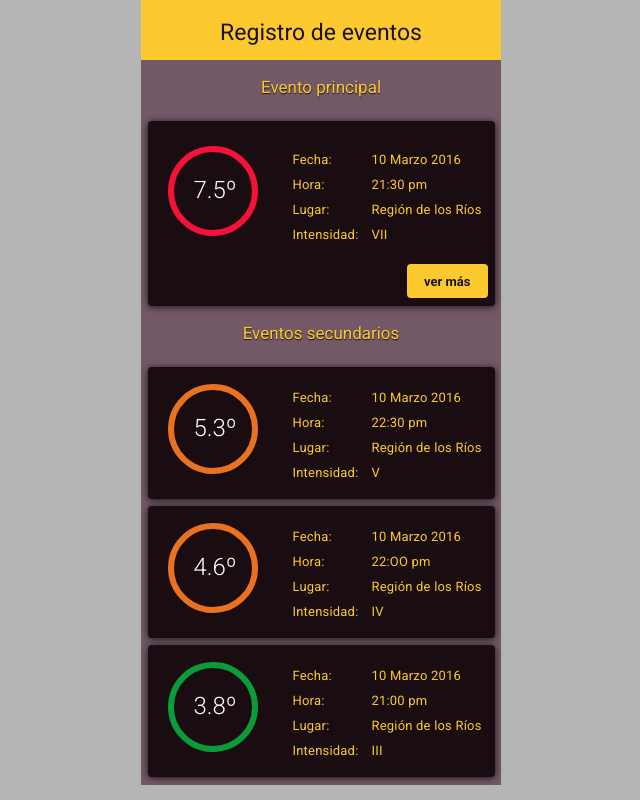
After one commit to ClaudioGC/redport, a PHP site: page /eventos.html in a window 1280 px wide. The commit adds this page. Shown: the whole page, without its empty margins (319-959 px from the left). Run offline with PHP 8.4, Linux system fonts and the light colour scheme; some libraries are stand-ins or nearby versions.

Commit message:
nuevas páginas
-Eventos
-Evento

```diff
--- /dev/null
+++ b/eventos.html
@@ -0,0 +1,147 @@
+<!DOCTYPE html>
+<html lang="en">
+<head>
+
+	<meta charset="UTF-8">
+  <meta name="viewport" content="width=device-width, user-scalable=no, initial-scale=1.0, maximum-scale=1.0, minimum-scale=1.0">
+	<title>redport</title>
+
+  <link rel='stylesheet' type='text/css' href='sass/main.css' />
+  <link href="https://fonts.googleapis.com/css?family=Roboto:100,300,400,500,700" rel="stylesheet">
+   <link href="https://file.myfontastic.com/KHbqgc9xxoCbZJYRdioaqd/icons.css" rel="stylesheet">
+</head>
+ <body>
+   <div class="pagina">
+   <!-- ======= header======= -->
+  <div class="header">
+    <div class="back-button"><a href="home.html"><div class="rpicon-back"></div></a></div>
+    <div class="title_header"><h1>Registro de eventos</h1></div>
+
+  </div>
+
+<div class="container_void">
+  <h1>Evento principal</h1>
+</div>
+<div class="container">
+<div class="container_event_main">
+<div class="number_box_red">
+  <p id="numero">7.5º</p>
+</div>
+<div class="table">
+    <table>
+      <tr>
+        <td class="celda"><p class="table_text">Fecha:</p></td>
+        <td><p class="table_text">10 Marzo 2016</p></td>
+      </tr>
+      <tr>
+        <td class="celda"><p class="table_text">Hora:</p></td>
+        <td><p class="table_text">21:30 pm</p></td>
+      </tr>
+      <tr>
+        <td class="celda"><p class="table_text">Lugar:</p></td>
+        <td><p class="table_text">Región de los Ríos</p></td>
+      </tr>
+      <tr>
+        <td class="celda"><p class="table_text">Intensidad:</p></td>
+        <td><p class="table_text">VII</p></td>
+      </tr>
+    </table>
+  </div>
+  <div class="container_button">
+<div class="button_two"><a href="evento.html">ver más</a></div>
+</div>
+</div>
+</div>
+
+<div class="container_void">
+  <h1>Eventos secundarios</h1>
+</div>
+
+<div class="container">
+<div class="container_event">
+  <div class="number_box_orange">
+    <p id="numero">5.3º</p>
+  </div>
+  <div class="table">
+      <table>
+        <tr>
+          <td class="celda"><p class="table_text">Fecha:</p></td>
+          <td><p class="table_text">10 Marzo 2016</p></td>
+        </tr>
+        <tr>
+          <td class="celda"><p class="table_text">Hora:</p></td>
+          <td><p class="table_text">22:30 pm</p></td>
+        </tr>
+        <tr>
+          <td class="celda"><p class="table_text">Lugar:</p></td>
+          <td><p class="table_text">Región de los Ríos</p></td>
+        </tr>
+        <tr>
+          <td class="celda"><p class="table_text">Intensidad:</p></td>
+          <td><p class="table_text">V</p></td>
+        </tr>
+      </table>
+    </div>
+</div>
+</div>
+
+<div class="container">
+<div class="container_event">
+  <div class="number_box_orange">
+    <p id="numero">4.6º</p>
+  </div>
+  <div class="table">
+      <table>
+        <tr>
+          <td class="celda"><p class="table_text">Fecha:</p></td>
+          <td><p class="table_text">10 Marzo 2016</p></td>
+        </tr>
+        <tr>
+          <td class="celda"><p class="table_text">Hora:</p></td>
+          <td><p class="table_text">22:OO pm</p></td>
+        </tr>
+        <tr>
+          <td class="celda"><p class="table_text">Lugar:</p></td>
+          <td><p class="table_text">Región de los Ríos</p></td>
+        </tr>
+        <tr>
+          <td class="celda"><p class="table_text">Intensidad:</p></td>
+          <td><p class="table_text">IV</p></td>
+        </tr>
+      </table>
+    </div>
+</div>
+</div>
+
+<div class="container">
+<div class="container_event">
+  <div class="number_box_green">
+    <p id="numero">3.8º</p>
+  </div>
+  <div class="table">
+      <table>
+        <tr>
+          <td class="celda"><p class="table_text">Fecha:</p></td>
+          <td><p class="table_text">10 Marzo 2016</p></td>
+        </tr>
+        <tr>
+          <td class="celda"><p class="table_text">Hora:</p></td>
+          <td><p class="table_text">21:00 pm</p></td>
+        </tr>
+        <tr>
+          <td class="celda"><p class="table_text">Lugar:</p></td>
+          <td><p class="table_text">Región de los Ríos</p></td>
+        </tr>
+        <tr>
+          <td class="celda"><p class="table_text">Intensidad:</p></td>
+          <td><p class="table_text">III</p></td>
+        </tr>
+      </table>
+    </div>
+</div>
+</div>
+
+
+  </div>
+ </body>
+</html>
--- a/home.html
+++ b/home.html
@@ -22,7 +22,7 @@
 
 <div class="container">
   <h1>Sismo de mayor intensidad</h1>
-<div class="number_box">
+<div class="number_box_red">
   <p id="numero">7.5º</p>
 </div>
 <div class="table">
@@ -46,7 +46,7 @@
     </table>
   </div>
   <div class="container_button">
-<div class="button_two"><a href="#">ver registro</a></div>
+<div class="button_two"><a href="eventos.html">ver registro</a></div>
 </div>
 </div>
 
--- a/index.html
+++ b/index.html
@@ -22,7 +22,7 @@
 
 <div class="container">
   <h1>Sismo de mayor intensidad</h1>
-<div class="number_box">
+<div class="number_box_red">
   <p id="numero">7.5º</p>
 </div>
 <div class="table">
--- a/sass/_container.sass
+++ b/sass/_container.sass
@@ -1,4 +1,5 @@
 // módulos contenedores
+
 
 .container
 
@@ -22,7 +23,7 @@
 		font-size: $titulo_modulo_2
 		font-family: $font-family
 		font-weight: $font_light
-		padding: 15px 60px 40px 60px
+		padding: 15px 40px 40px 40px
 		position: relative
 		color: $font-color
 
@@ -73,3 +74,26 @@
 
 		position: relative
 		display: block
+
+
+.container_void
+
+	width: $ancho_contenedor
+	height: 100%
+	margin: 0 auto
+	display: block
+
+	.edit_title
+
+	h1
+
+		margin: 0 auto
+		display: block
+		text-align: center
+		font-size: $titulo_modulo
+		font-family: $font-family
+		font-weight: $font_normal
+		padding: 17px 60px 17px 60px
+		position: relative
+		color: $font-color
+		text-shadow: 0.2px 0.8px 1px rgba(0,0,0,.8)
--- a/sass/_events.sass
+++ b/sass/_events.sass
@@ -1,6 +1,15 @@
 // datos de evento
 
-.number_box
+.container_event
+
+	padding: 17px 0px 0px 0px
+
+.container_event_main
+
+	padding: 25px 0px 0px 0px
+
+
+.number_box_red
 
 	width: 90px
 	height: 90px
@@ -9,10 +18,29 @@
 	border-radius: 50%
 	border: 6px solid #f71138
 
+.number_box_orange
+
+	width: 90px
+	height: 90px
+	margin: 0 20px 20px 20px
+	display: inline-block
+	border-radius: 50%
+	border: 6px solid #ea711f
+
+.number_box_green
+
+	width: 90px
+	height: 90px
+	margin: 0 20px 20px 20px
+	display: inline-block
+	border-radius: 50%
+	border: 6px solid #099c38
 
 #numero
 
 	font-size: 24px
+	font-family: $font-family
+	font-weight: $font_light
 	text-align: center
 	color: white
 
@@ -41,3 +69,27 @@
 	padding-left: 10px
 	padding-right: 0
 	color: $font-color
+
+.container
+
+	.event_h2
+
+		font-size: $subtitulo_modulo
+		font-family: $font-family
+		font-weight: $font_light
+		text-align: left
+		margin-left: 26px
+		margin-right: 23px
+		margin-top: 0px
+		letter-spacing: 0.2px
+		padding-bottom: 5px
+		color: $font-color
+		border-bottom: 1px solid
+
+	.event_table
+
+		width: 214px
+		display:inline-block
+		position: relative
+		padding-left: 22px
+		margin-bottom: 10px
--- a/sass/_variables.sass
+++ b/sass/_variables.sass
@@ -22,7 +22,7 @@ $texto_boton_chico: 14px
 $ancho_pantalla: 360px
 $ancho_contenedor: 347px
 
-//variable de transicíón toggle_button
+//variable de transición toggle_button
 
 $transition: all .3s
 $off_color: #f71138
@@ -43,3 +43,5 @@ $border_button_color: #fcc92f // color de borde de botón
 $small_button: #fcc92f // color de botones pequeños
 $button_color: #fcc92f// color de fondo para botón grande
 $input_color: #1c1216 // color de fondo del input
+
+//color
--- a/sass/main.css
+++ b/sass/main.css
@@ -454,7 +454,13 @@ body {
     width: 0;
     color: #fcc92f; }
 
-.number_box {
+.container_event {
+  padding: 17px 0px 0px 0px; }
+
+.container_event_main {
+  padding: 25px 0px 0px 0px; }
+
+.number_box_red {
   width: 90px;
   height: 90px;
   margin: 0 20px 20px 20px;
@@ -462,8 +468,26 @@ body {
   border-radius: 50%;
   border: 6px solid #f71138; }
 
+.number_box_orange {
+  width: 90px;
+  height: 90px;
+  margin: 0 20px 20px 20px;
+  display: inline-block;
+  border-radius: 50%;
+  border: 6px solid #ea711f; }
+
+.number_box_green {
+  width: 90px;
+  height: 90px;
+  margin: 0 20px 20px 20px;
+  display: inline-block;
+  border-radius: 50%;
+  border: 6px solid #099c38; }
+
 #numero {
   font-size: 24px;
+  font-family: "Roboto", sans-serif;
+  font-weight: 300;
   text-align: center;
   color: white; }
 
@@ -489,6 +513,24 @@ body {
   padding-right: 0;
   color: #fcc92f; }
 
+.container .event_h2 {
+  font-size: 15px;
+  font-family: "Roboto", sans-serif;
+  font-weight: 300;
+  text-align: left;
+  margin-left: 26px;
+  margin-right: 23px;
+  margin-top: 0px;
+  letter-spacing: 0.2px;
+  padding-bottom: 5px;
+  color: #fcc92f;
+  border-bottom: 1px solid; }
+.container .event_table {
+  width: 214px;
+  position: relative;
+  padding-left: 22px;
+  margin-bottom: 10px; }
+
 .container {
   width: 347px;
   height: 100%;
@@ -506,7 +548,7 @@ body {
     font-size: 16px;
     font-family: "Roboto", sans-serif;
     font-weight: 300;
-    padding: 15px 60px 40px 60px;
+    padding: 15px 40px 40px 40px;
     position: relative;
     color: #fcc92f; }
   .container h2 {
@@ -545,6 +587,23 @@ body {
   .container .names_box {
     position: relative;
     display: block; }
+
+.container_void {
+  width: 347px;
+  height: 100%;
+  margin: 0 auto;
+  display: block; }
+  .container_void h1 {
+    margin: 0 auto;
+    display: block;
+    text-align: center;
+    font-size: 17px;
+    font-family: "Roboto", sans-serif;
+    font-weight: 400;
+    padding: 17px 60px 17px 60px;
+    position: relative;
+    color: #fcc92f;
+    text-shadow: 0.2px 0.8px 1px rgba(0, 0, 0, 0.8); }
 
 [class^="rpicon-"]:before, [class*=" rpicon-"]:before {
   position: relative;
```
Also changed, not shown: evento.html (added, +75 -0 lines), 1 other file.
